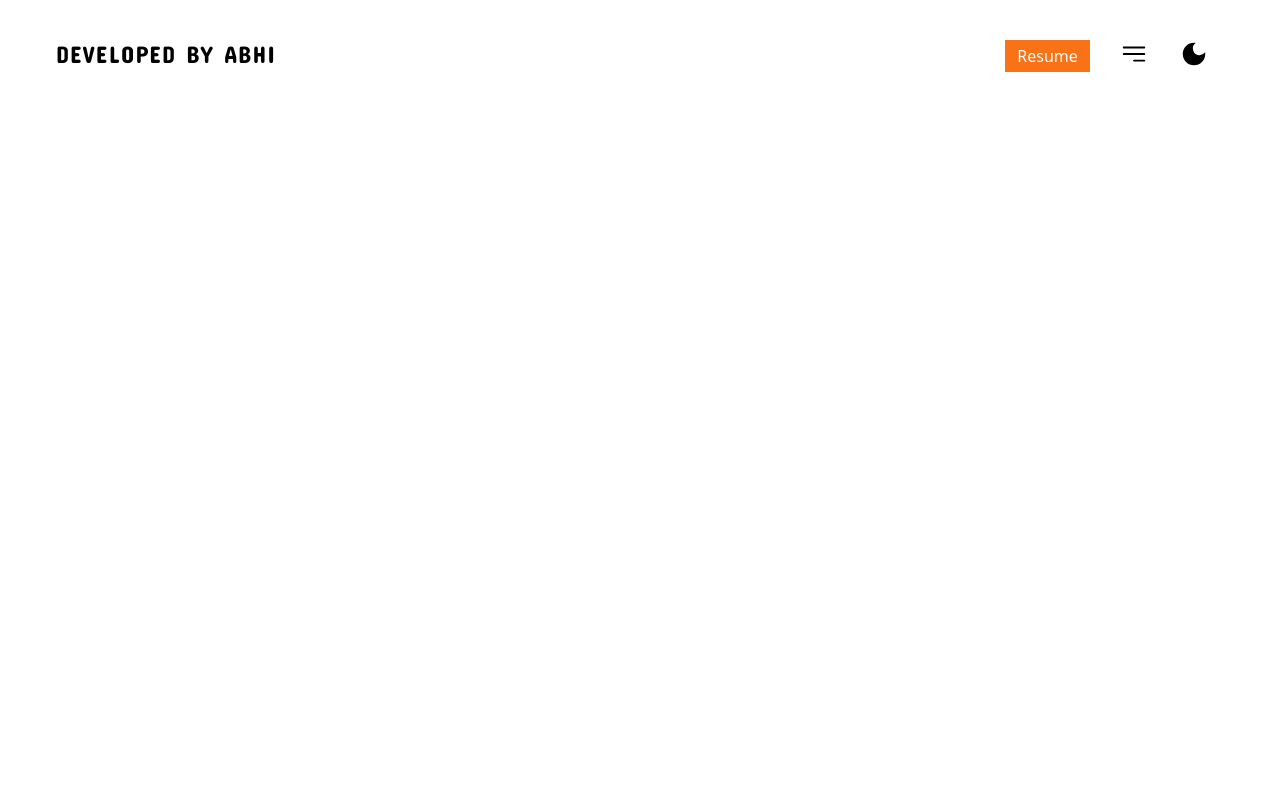
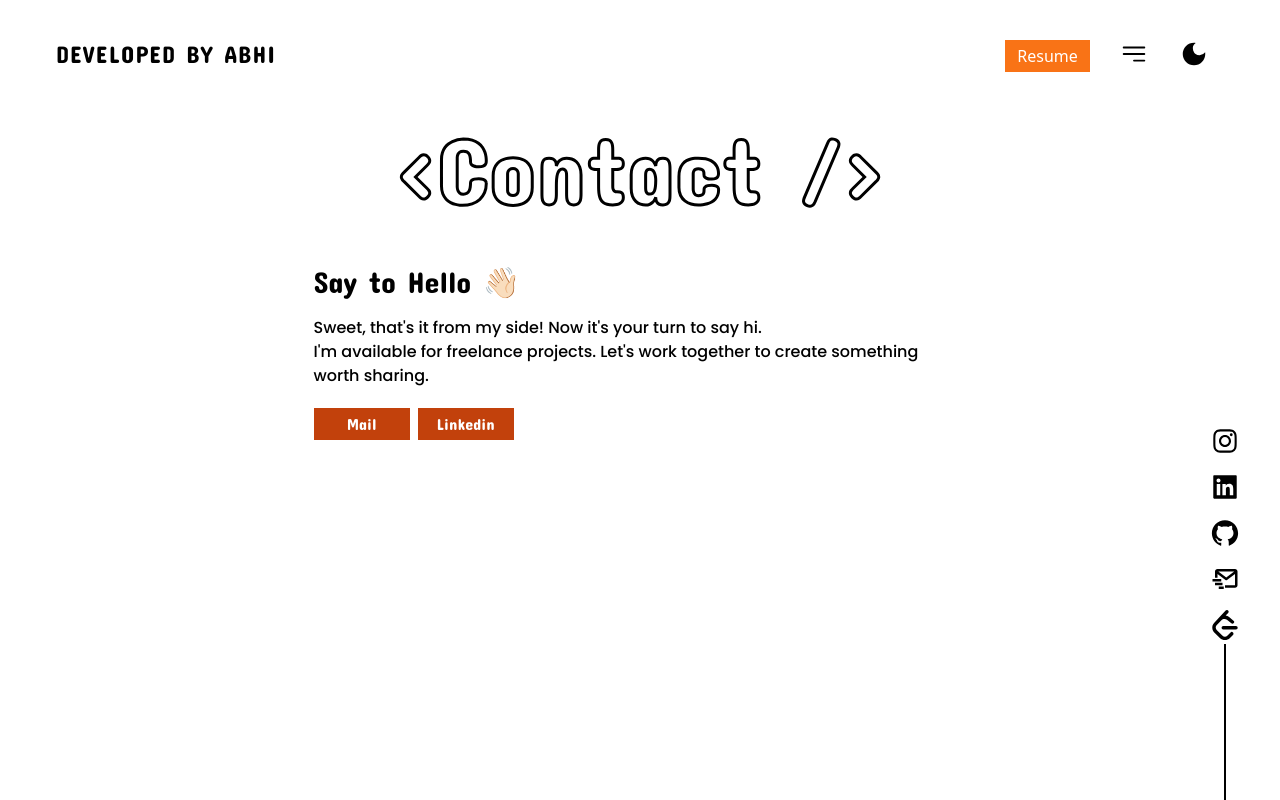
Before and after one commit to AbhiChaturvedi2001/e-ecom, a React (Create React App) app: page /contact in a window 1280 px wide. Built offline with nearby package versions, Linux system fonts and the light colour scheme; the HTML template or start-up script is replaced by a standard one.

Commit message:
changes in UI

```diff
--- a/src/Components/Contact.js
+++ /dev/null
@@ -1,9 +0,0 @@
-import React from 'react'
-
-const Contact = () => {
-  return (
-    <div>Contact</div>
-  )
-}
-
-export default Contact
--- a/src/Components/Hero.js
+++ b/src/Components/Hero.js
@@ -1,8 +1,13 @@
-import React, { useState } from "react";
+import React, { useState, useEffect } from "react";
 import SocialMediaIcons from "./SocialMediaIcons";
 import { Link } from "react-router-dom";
+import AOS from "aos";
+import "aos/dist/aos.css";
 
 const Hero = () => {
+  useEffect(() => {
+    AOS.init();
+  }, []);
   const [statement, setstatement] = useState("<code />");
   return (
     <>
@@ -20,7 +25,7 @@ const Hero = () => {
             <br /> turn their ideas into sites and apps that work.
           </div>
           <button className="mt-3 px-4 py-1 bg-slate-500  cursor-pointer text-white font-concert">
-           <Link to='/'> github</Link>
+            <Link to="/"> github</Link>
           </button>
           <button className="mt-3 px-4 py-1 bg-slate-500 ml-2  cursor-pointer text-white font-concert">
             Check My work
@@ -32,7 +37,7 @@ const Hero = () => {
           alt="dummy logo"
         />
       </div>
-      <SocialMediaIcons />
+      <SocialMediaIcons data-aos="fade-down" />
     </>
   );
 };
--- a/src/Components/Navbar.js
+++ b/src/Components/Navbar.js
@@ -19,7 +19,7 @@ const Navbar = ({ Mode, Toggle, showNavbar, changeMode }) => {
         >
          <Link to='/'> Developed By Abhi</Link>
         </div>
-        <div className="flex items-center justify-around s:w-[65%] md:w-[40%] w-[20%]">
+        <div className="flex items-center justify-around s:w-[75%] md:w-[40%] w-[20%]">
           <button className="btn bg-orange-500 px-3 py-1 text-white font-normal ">
             Resume
           </button>
--- a/src/Pages/About.js
+++ b/src/Pages/About.js
@@ -2,6 +2,7 @@ import React, { useEffect } from "react";
 import Navbar from "../Components/Navbar";
 import AOS from "aos";
 import "aos/dist/aos.css";
+import SocialMediaIcons from "../Components/SocialMediaIcons";
 
 const About = ({ Toggle, Mode, showNavbar, changeMode }) => {
   useEffect(() => {
@@ -9,39 +10,42 @@ const About = ({ Toggle, Mode, showNavbar, changeMode }) => {
   }, []);
   return (
     <>
-      <div className="about-page-container">
+      <div className={`about-page-container ${Mode ? `bg-black text-white` : `bg-white text-black`}`}>
         <Navbar
           Toggle={Toggle}
           Mode={Mode}
           showNavbar={showNavbar}
           changeMode={changeMode}
         />
-        <div className='relative text-center data-aos="fade-right"'>
+        <div className="relative text-center">
           <h1
             data-aos="fade-right"
-            className="heading font-concert left-[35%] -z-4  "
+            className={`${Mode ? `heading-active` : `heading`} font-concert left-[35%] -z-4 `}
           >{`<About />`}</h1>
         </div>
         <div className="mt-6 m-auto md:mt-6 md:w-[80%] w-[51%]">
           <div className="text-3xl font-concert">🤓 About Me</div>
           <div className="w-[100%] font-poppins font-medium">
-            I am a FrontEnd creative developer based in Bharatpur, India. I am
-            a Bachelors of Computer Application(BCA) undergraduate from IMS NOIDA and also
-            did some coursework in Designing and Visual Arts. I enjoy using my
-            skill-set to empower people to accomplish their goals.<br/> <br /> My
-            development stack is focused on converting ideas into sites & apps
-            that work. I create lighting fast WebApps UI and Websites Front end
-            Stack with the help of React Js.
+            I am a FrontEnd creative developer based in Bharatpur, India. I am a
+            Bachelors of Computer Application(BCA) undergraduate from IMS NOIDA
+            and also did some coursework in Designing and Visual Arts. I enjoy
+            using my skill-set to empower people to accomplish their goals.
+            <br /> <br /> My development stack is focused on converting ideas
+            into sites & apps that work. I create lighting fast WebApps UI and
+            Websites Front end Stack with the help of React Js.
           </div>
-        <div className="mt-4 font-concert">Want to know More About Me ? </div>
-        <button className="px-2 py-1 mt-3 bg-orange-400 text-white ">Know More</button>
+          <div className="mt-4 font-concert">Want to know More About Me ? </div>
+          <button className="px-2 py-1 mt-3 bg-orange-400 text-white ">
+            Know More
+          </button>
         </div>
+        <div className="tech-stack-container relative text-center">
+        <h1
+          data-aos="fade-right"
+          className={`${Mode ? `heading-active` : `heading`} font-concert left-[35%] -z-4 `}
+        >{`< weapons />`}</h1>
       </div>
-      <div className="tech-stack-container relative text-center">
-      <h1
-            data-aos="fade-right"
-            className="heading font-concert left-[35%] -z-4 "
-          >{`< weapons />`}</h1>
+      <SocialMediaIcons data-aos="fade-down" />
       </div>
     </>
   );
--- a/src/Pages/Contact.js
+++ b/src/Pages/Contact.js
@@ -1,14 +1,41 @@
-import React from 'react'
-import Navbar from '../Components/Navbar'
+import React,{useEffect} from "react";
+import Navbar from "../Components/Navbar";
+import SocialMediaIcons from "../Components/SocialMediaIcons";
+import AOS from "aos";
+import "aos/dist/aos.css";
 
-const Contact = ({Toggle , Mode, showNavbar, changeMode}) => {
+const Contact = ({ Toggle, Mode, showNavbar, changeMode }) => {
+  useEffect(() => {
+    AOS.init();
+  }, []);
   return (
     <>
-    <div className='contact-page'>
-      <Navbar Toggle={Toggle} Mode={Mode} showNavbar={showNavbar} changeMode={changeMode}/>
-    </div>
+      <div className={`h-[100vh] contact-page-container ${Mode ? `bg-black text-white` : `bg-white text-black`}`}>
+        <Navbar
+          Toggle={Toggle}
+          Mode={Mode}
+          showNavbar={showNavbar}
+          changeMode={changeMode}
+        />
+        <div className="relative text-center md:mt-[6rem] ">
+          <h1
+            className={`${Mode ? `heading-active` : `heading`} font-concert left-[35%] -z-4 md:text-7xl `}
+          >{`<Contact />`}</h1>
+        </div>
+        <div data-aos="fade-left" className="mt-6 m-auto md:mt-6 md:w-[80%] w-[51%]">
+        <div className="font-concert mt-4 text-3xl">Say to Hello 👋🏻</div>
+          <div className="font-medium mt-4 font-poppins">
+            Sweet, that's it from my side! Now it's your turn to say hi. <br />
+            I'm available for freelance projects. Let's work together to create
+            something worth sharing.
+          </div>
+          <button className="bg-orange-700 px-3 w-[6rem] font-concert cursor-pointer text-white py-1 mt-5">Mail</button>
+          <button className="ml-2 bg-orange-700 px-3 py-1 w-[6rem] font-concert cursor-pointer text-white">Linkedin</button>
+        </div>
+        <SocialMediaIcons data-aos="fade-down" />
+      </div>
     </>
-  )
-}
+  );
+};
 
-export default Contact
+export default Contact;
--- a/src/Pages/Home.js
+++ b/src/Pages/Home.js
@@ -5,7 +5,7 @@ import Navbar from '../Components/Navbar'
 const Home = ( {Toggle , Mode, showNavbar, changeMode} ) => {
   return (
     <>
-     <div className='home-page h-[100vh]'>
+     <div className={`home-page h-[100vh] ${Mode ? `bg-black text-white border-white` : `bg-white text-black border-white`} `}>
      <Navbar Toggle={Toggle} Mode={Mode} showNavbar={showNavbar} changeMode={changeMode}/>
      <Hero />
      </div>
--- a/src/index.css
+++ b/src/index.css
@@ -15,3 +15,10 @@
     -webkit-text-stroke-width: 3px;
     font-size: 6rem;
 }
+
+.heading-active{
+    color: white;
+    -webkit-text-fill-color: transparent;
+    -webkit-text-stroke-width: 3px;
+    font-size: 6rem;
+}
```
